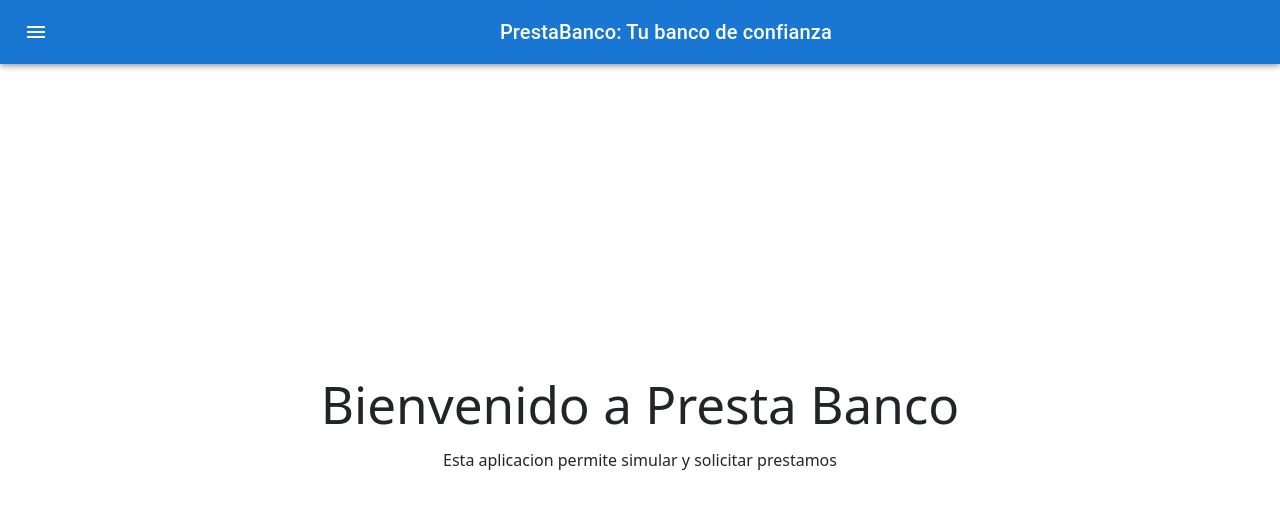
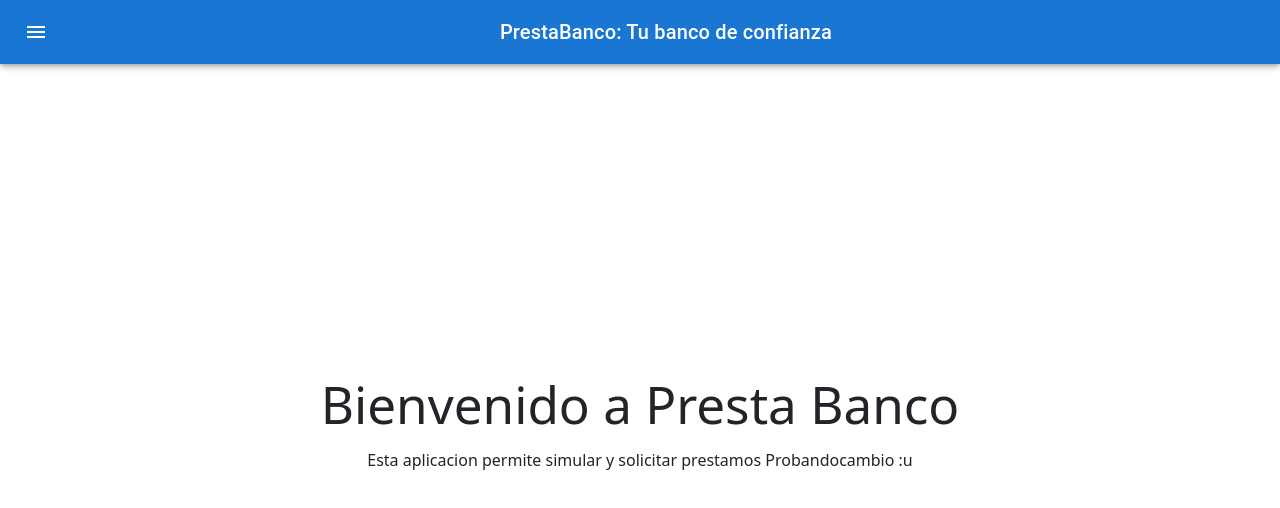
Before and after one commit to PerroWachooo/PrestaBanco, a React (Vite) app in the folder frontend/front_prestaBanco/: page /home in a window 1280 px wide. Shown: the top 508 px of the page. Built offline with nearby package versions, Linux system fonts and the light colour scheme.

Commit message:
microcambio en home.jsx

```diff
--- a/frontend/front_prestaBanco/src/components/Home.jsx
+++ b/frontend/front_prestaBanco/src/components/Home.jsx
@@ -7,7 +7,7 @@ const Home = () => {
       <div className="content">
         <h1>Bienvenido a Presta Banco</h1>
         <p></p>
-        <p>Esta aplicacion permite simular y solicitar prestamos</p>
+        <p>Esta aplicacion permite simular y solicitar prestamos Probandocambio :u</p>
       </div>
     </div>
   );
```
